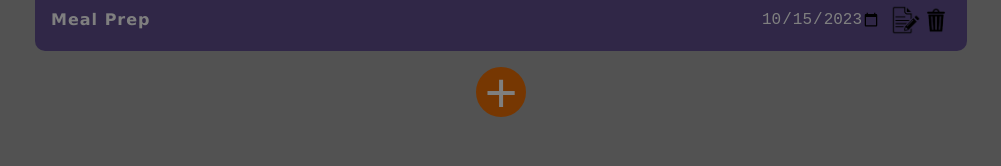
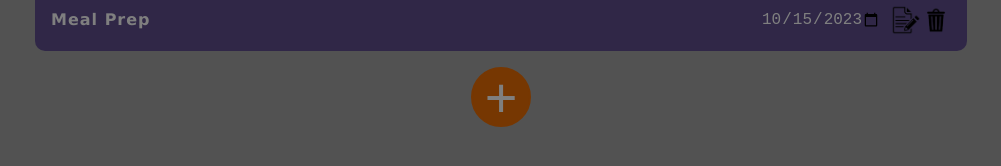
Before and after one commit to jeff-ramos-dev/react-todo-list, a React (Vite) app: page / in a window 1280 px wide. Shown: the part 630-796 px from the top of the page, without its empty margins (139-1140 px from the left). Built offline with nearby package versions, Linux system fonts and the light colour scheme.

Commit message:
Update styling

```diff
--- a/src/App.css
+++ b/src/App.css
@@ -358,8 +358,9 @@ label {
   background-color: var(--accent-color);
   border-radius: 100%;
   border: 2px solid var(--accent-color);
-  height: 50px;
-  width: 50px;
+  height: 60px;
+  width: 60px;
+  padding: 0;
   margin: 1rem 0;
 }
 
```
